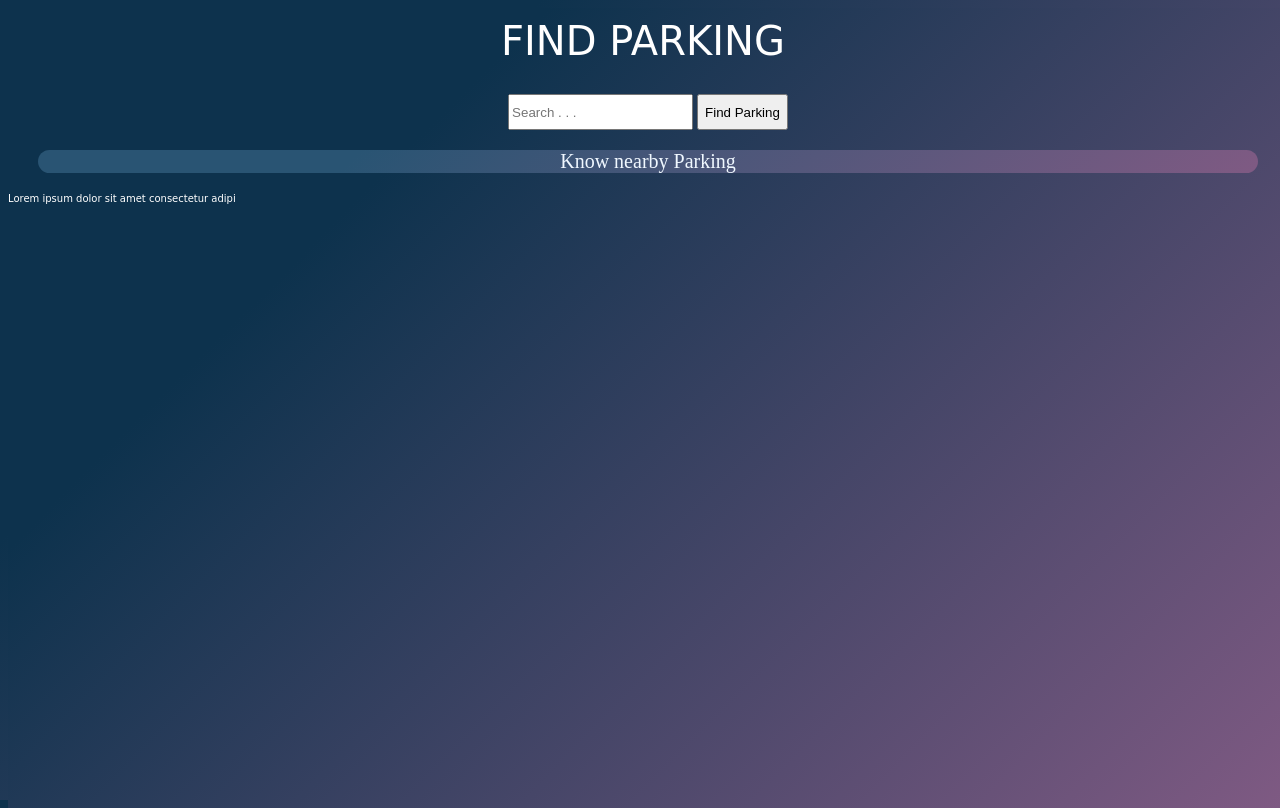
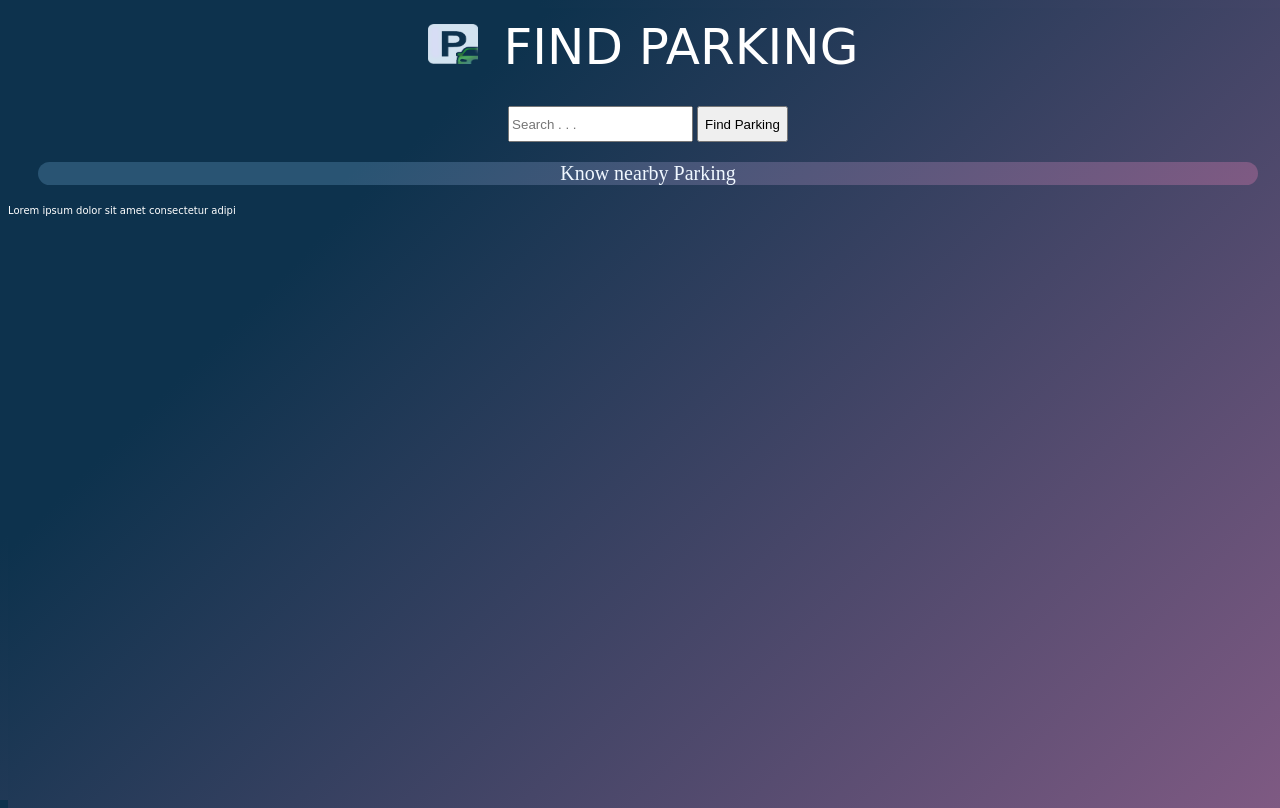
Before and after one commit to himanshuRaj-IN/FindParking.github.io, a plain HTML site: page index.html in a window 1280 px wide. Drawn offline with Linux system fonts and the light colour scheme; a web font is replaced by a local one.

Commit message:
added logo

```diff
--- a/index.css
+++ b/index.css
@@ -9,7 +9,7 @@ html,body{
     text-align: center;
     position: relative;
     padding: 10px 10px 0px 0px;
-    font-size: 40px;
+    font-size: 50px;
     margin: 0;
     /* height: 50px; */
     font-family: 'ZCOOL QingKe HuangYou', cursive;
--- a/index.html
+++ b/index.html
@@ -14,13 +14,17 @@
 <body>
 
     <div id="headerBox">
-            FIND PARKING
+
+        <img src="img/logo.png" alt="logo" style="width:50px;height:40px;padding:0px 10px 0px 0px;">
+        <span>FIND PARKING</span>
+
+
     </div>
 
     <div id="content">
-        <div id = "search">
+        <div id="search">
             <input list="parkinglots" id="location" placeholder="Search . . . " style="height: 30px;">
-                <datalist id="parkinglots" >
+            <datalist id="parkinglots">
                 <option value="ABCParking"></option>
                 <option value="XYZParking">
                 <option value="DEFParkig">
@@ -29,7 +33,7 @@
             <button type="button" class="button" id="findparkingbtn" onclick="test()">Find Parking</button>
         </div>
         <div id="searchResultTiltle" class="SearchResultTitle">Know nearby Parking</div>
-        <div id="resultbox" >
+        <div id="resultbox">
             <div id="searchResult"></div>
         </div>
     </div>
--- a/index.js
+++ b/index.js
@@ -48,6 +48,5 @@ function responseGenerator(username){
 }
 function BookSpot(){
     alert("Hi Your booking Confirmed. Please aquire spot in next 20 Minutes.")
-    document.getElementsByClassName("BookButton1").disabled = true;
     console.log("booked")
 }
```
Also changed, not shown: img/logo.png (added). Lines whose indentation alone changed are shown as unchanged.
